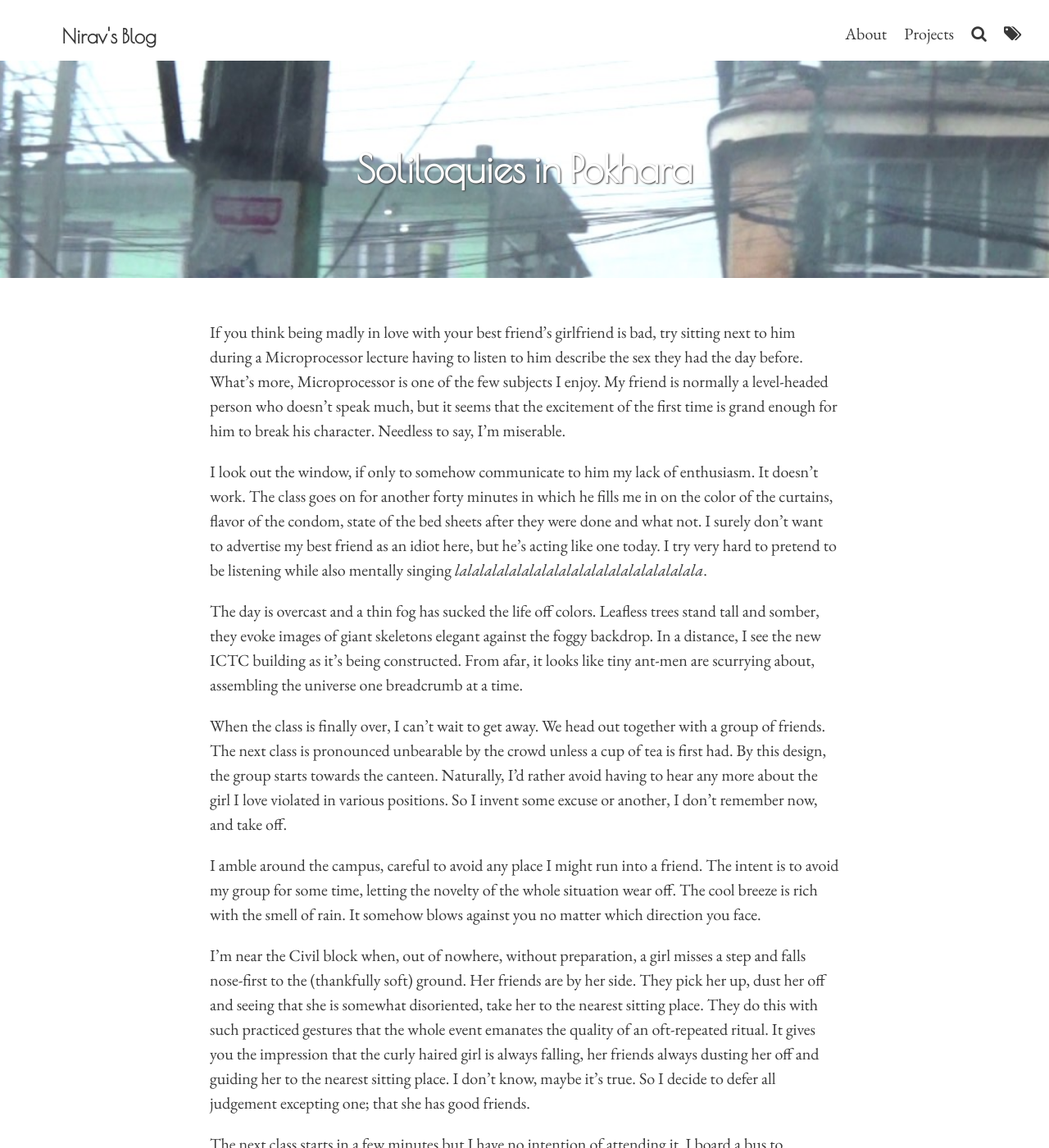
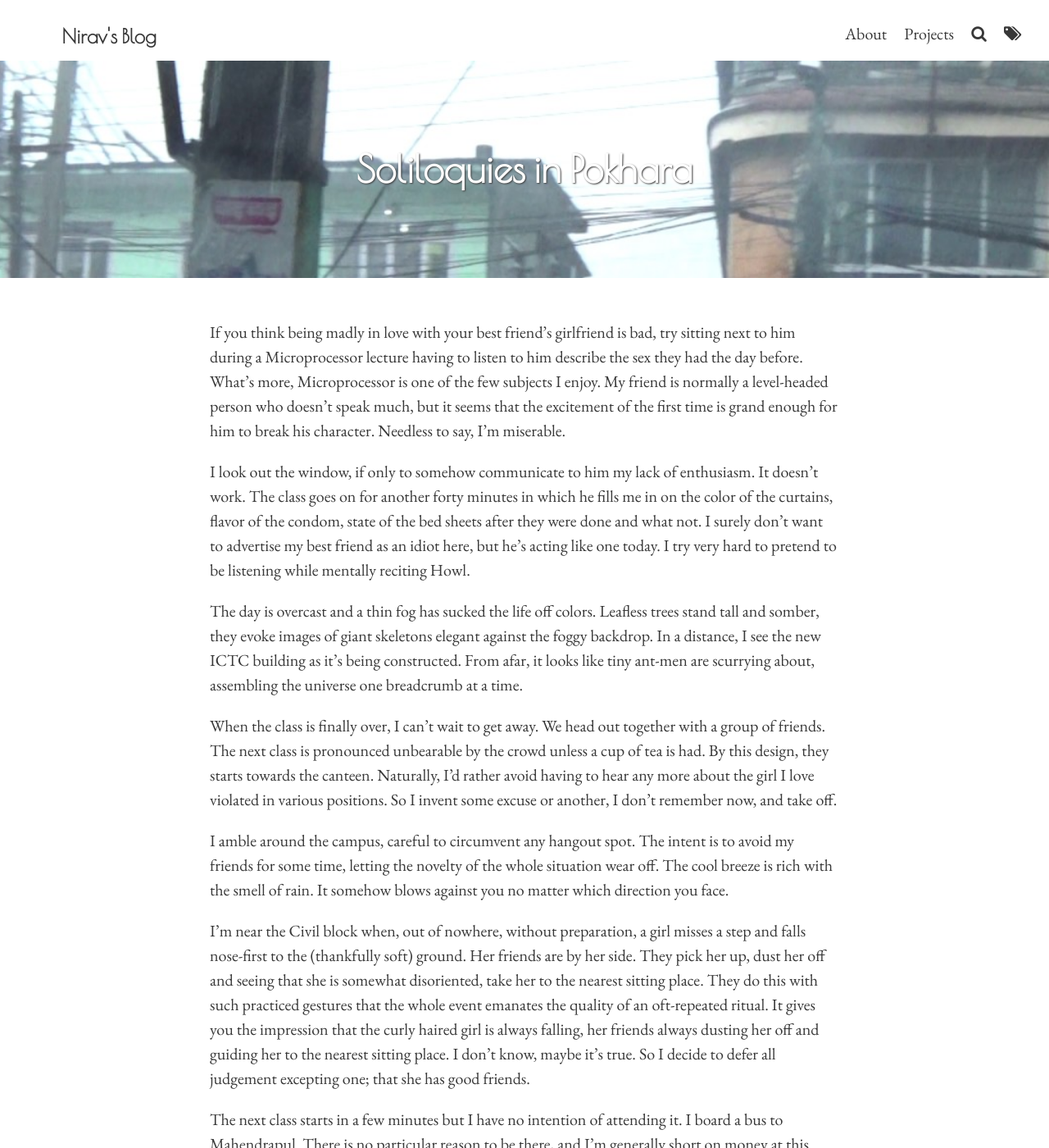
Before and after one commit to niravcodes/niravcodes.github.io, a Jekyll site: the page built from pages/it-rains-here-in-pokhara.md, in a window 1280 px wide and 1400 px high. Shown: the whole window at 82% size. Built offline with Jekyll 4.4.1, drawn with Linux system fonts in a browser that asks for light colours.

Commit message:
Update from Forestry.io - Updated it-rains-here-in-pokhara.md

```diff
--- a/pages/it-rains-here-in-pokhara.md
+++ b/pages/it-rains-here-in-pokhara.md
@@ -10,13 +10,13 @@ date: 2019-01-24 09:03:55 +0000
 ---
 If you think being madly in love with your best friend's girlfriend is bad, try sitting next to him during a Microprocessor lecture having to listen to him describe the sex they had the day before. What's more, Microprocessor is one of the few subjects I enjoy. My friend is normally a level-headed person who doesn't speak much, but it seems that the excitement of the first time is grand enough for him to break his character. Needless to say, I'm miserable.
 
-I look out the window, if only to somehow communicate to him my lack of enthusiasm. It doesn't work. The class goes on for another forty minutes in which he fills me in on the color of the curtains, flavor of the condom, state of the bed sheets after they were done and what not. I surely don't want to advertise my best friend as an idiot here, but he's acting like one today. I try very hard to pretend to be listening while also mentally singing _lalalalalalalalalalalalalalalalalalalala_.
+I look out the window, if only to somehow communicate to him my lack of enthusiasm. It doesn't work. The class goes on for another forty minutes in which he fills me in on the color of the curtains, flavor of the condom, state of the bed sheets after they were done and what not. I surely don't want to advertise my best friend as an idiot here, but he's acting like one today. I try very hard to pretend to be listening while mentally reciting Howl.
 
 The day is overcast and a thin fog has sucked the life off colors. Leafless trees stand tall and somber, they evoke images of giant skeletons elegant against the foggy backdrop. In a distance, I see the new ICTC building as it's being constructed. From afar, it looks like tiny ant-men are scurrying about, assembling the universe one breadcrumb at a time.
 
-When the class is finally over, I can't wait to get away. We head out together with a group of friends. The next class is pronounced unbearable by the crowd unless a cup of tea is first had. By this design, the group starts towards the canteen. Naturally, I'd rather avoid having to hear any more about the girl I love violated in various positions. So I invent some excuse or another, I don't remember now, and take off.
+When the class is finally over, I can't wait to get away. We head out together with a group of friends. The next class is pronounced unbearable by the crowd unless a cup of tea is had. By this design, they starts towards the canteen. Naturally, I'd rather avoid having to hear any more about the girl I love violated in various positions. So I invent some excuse or another, I don't remember now, and take off.
 
-I amble around the campus, careful to avoid any place I might run into a friend. The intent is to avoid my group for some time, letting the novelty of the whole situation wear off. The cool breeze is rich with the smell of rain. It somehow blows against you no matter which direction you face.
+I amble around the campus, careful to circumvent any hangout spot. The intent is to avoid my friends for some time, letting the novelty of the whole situation wear off. The cool breeze is rich with the smell of rain. It somehow blows against you no matter which direction you face.
 
 I'm near the Civil block when, out of nowhere, without preparation, a girl misses a step and falls nose-first to the (thankfully soft) ground. Her friends are by her side. They pick her up, dust her off and seeing that she is somewhat disoriented, take her to the nearest sitting place. They do this with such practiced gestures that the whole event emanates the quality of an oft-repeated ritual. It gives you the impression that the curly haired girl is always falling, her friends always dusting her off and guiding her to the nearest sitting place. I don't know, maybe it's true. So I decide to defer all judgement excepting one; that she has good friends.
 
```
